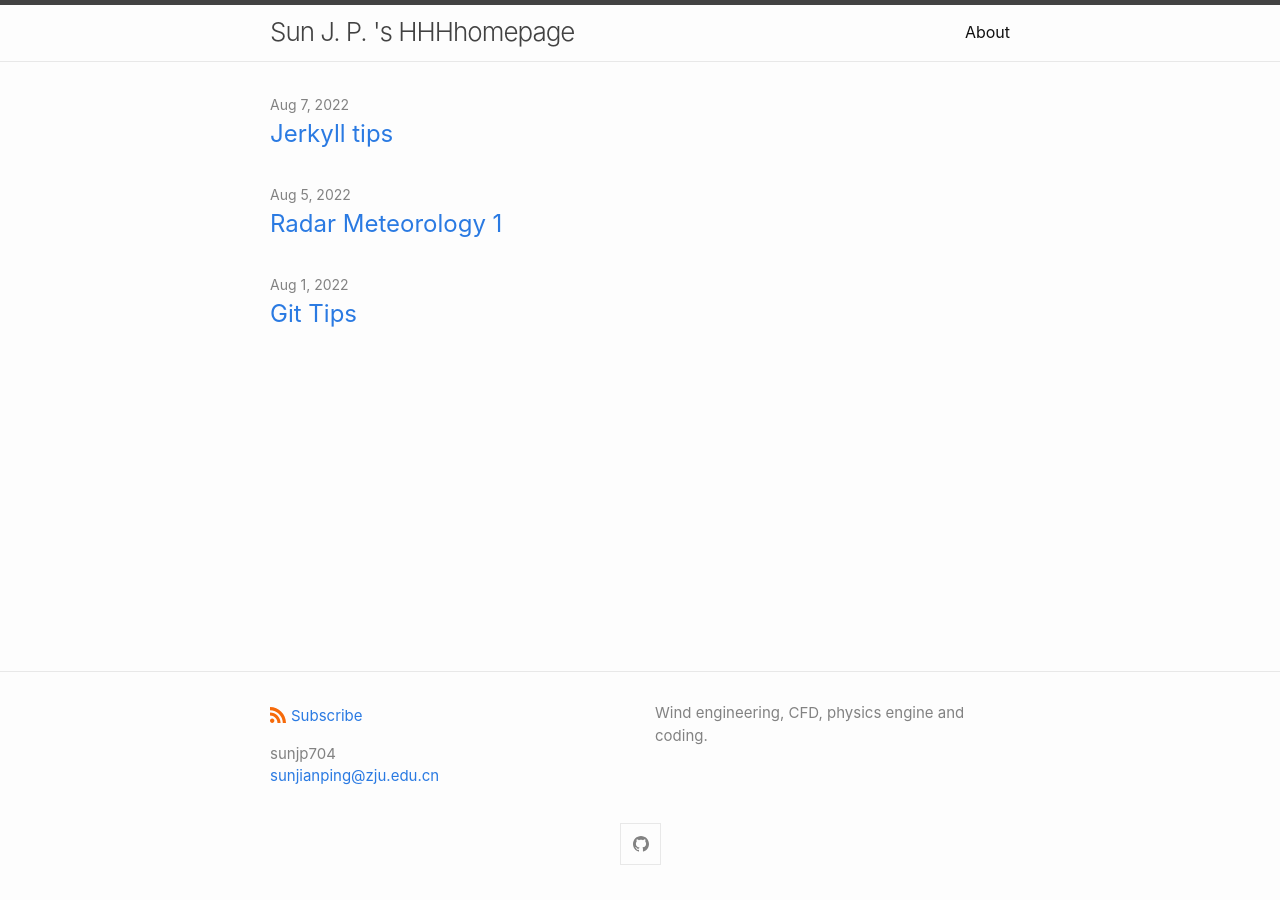
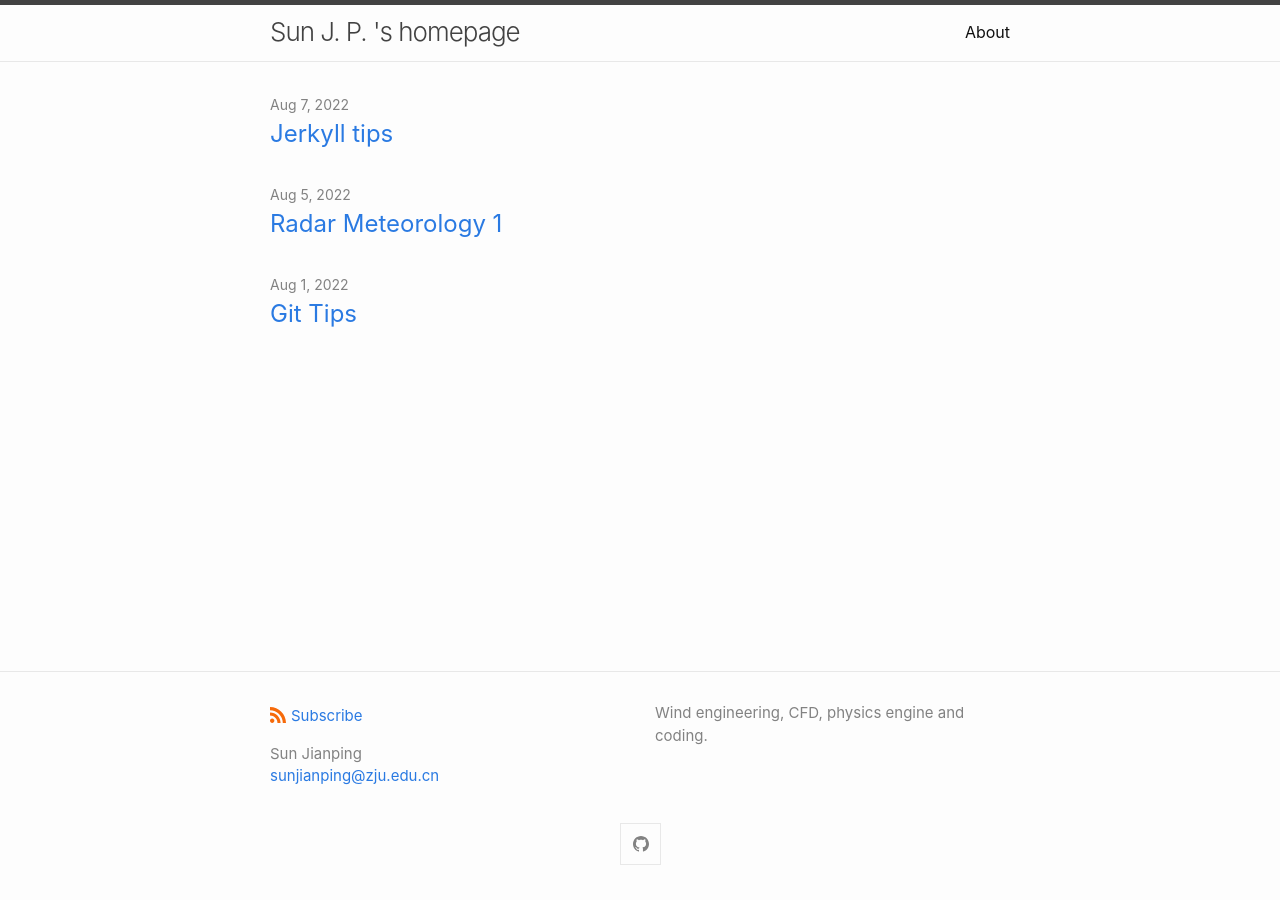
Before and after one commit to sunjp704/sunjp704.github.io, a Jekyll site: the page built from index.markdown, in a window 1280 px wide. Built offline with Jekyll 4.4.1, drawn with Linux system fonts in a browser that asks for light colours.

Commit message:
update site's title and author name

```diff
--- a/_config.yml
+++ b/_config.yml
@@ -18,9 +18,9 @@
 # You can create any custom variable you would like, and they will be accessible
 # in the templates via {{ site.myvariable }}.
 
-title: Sun J. P. 's HHHhomepage
+title: Sun J. P. 's homepage
 author:
-  name: sunjp704
+  name: Sun Jianping
   email: sunjianping@zju.edu.cn
 description: >- # this means to ignore newlines until "baseurl:"
   Wind engineering, CFD, physics engine and coding.
```
